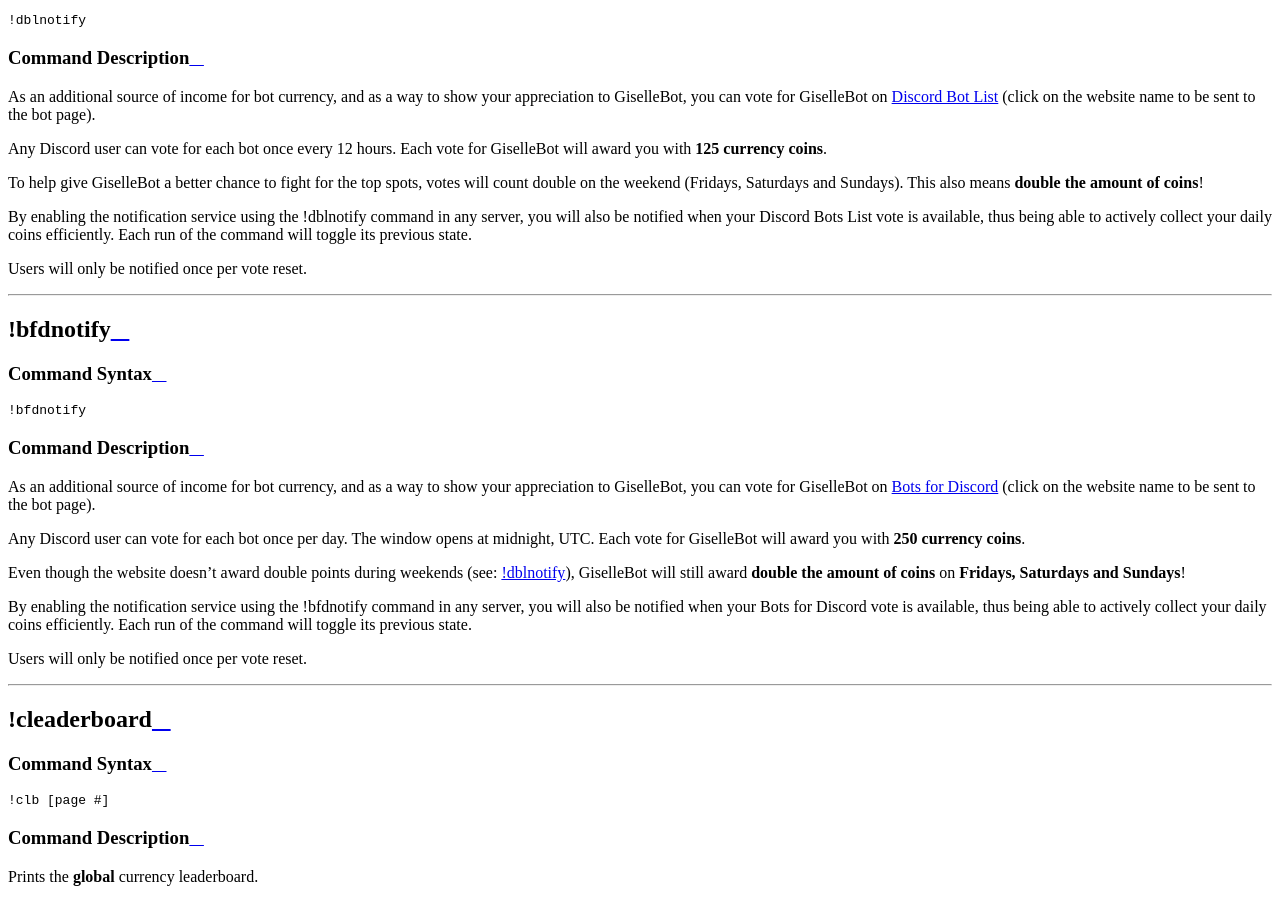
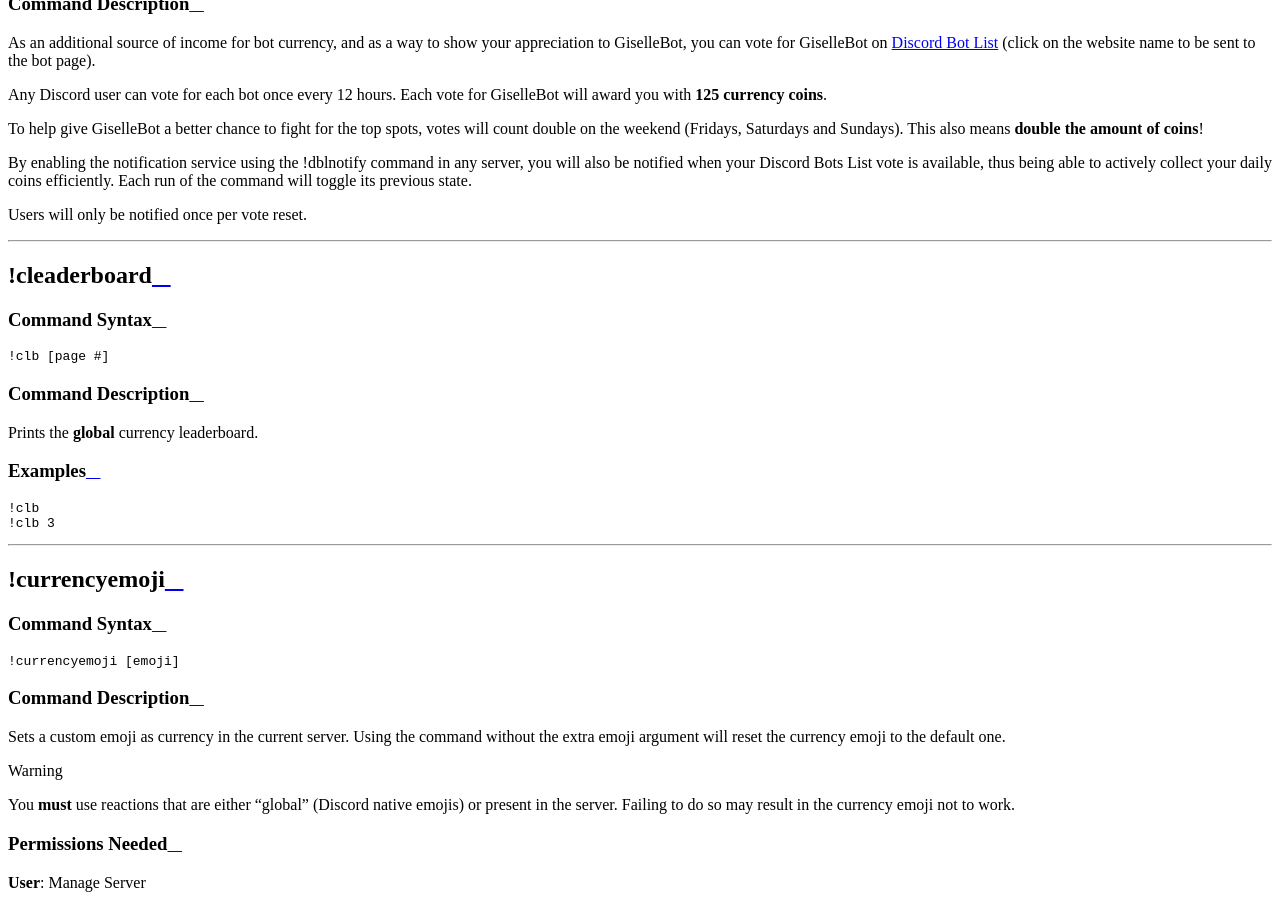
Before and after one commit to cycloptux/GiselleBot-Documentation, a Sphinx documentation site: the page built from docs/source/fun_and_games/currency.rst, in a window 1280 px wide and 900 px high, scrolled down 2888 px. Built offline with Sphinx 7.4.7 and the Read the Docs theme 2.0.0, drawn with Linux system fonts in a browser that asks for light colours; some of the changed text lies outside the part shown.

Commit message:
Removed references to the Bots for Discord website.

```diff
--- a/docs/source/fun_and_games/currency.rst
+++ b/docs/source/fun_and_games/currency.rst
@@ -73,31 +73,6 @@
 To help give |bot_name| a better chance to fight for the top spots, votes will count double on the weekend (Fridays, Saturdays and Sundays). This also means **double the amount of coins**!
 
 By enabling the notification service using the |bot_prefix|\ dblnotify command in any server, you will also be notified when your Discord Bots List vote is available, thus being able to actively collect your daily coins efficiently. Each run of the command will toggle its previous state.
-
-Users will only be notified once per vote reset.
-
-....
-
-.. _bfdnotify:
-
-|bot_prefix|\ bfdnotify
------------------------
-
-Command Syntax
-^^^^^^^^^^^^^^
-.. parsed-literal::
-
-    |bot_prefix|\ bfdnotify
-
-Command Description
-^^^^^^^^^^^^^^^^^^^
-As an additional source of income for bot currency, and as a way to show your appreciation to |bot_name|\ , you can vote for |bot_name| on `Bots for Discord <https://botsfordiscord.com/bot/356831787445387285>`_ (click on the website name to be sent to the bot page).
-
-Any Discord user can vote for each bot once per day. The window opens at midnight, UTC. Each vote for |bot_name| will award you with **250 currency coins**.
-
-Even though the website doesn't award double points during weekends (see: :ref:`dblnotify`), |bot_name| will still award **double the amount of coins** on **Fridays, Saturdays and Sundays**!
-
-By enabling the notification service using the |bot_prefix|\ bfdnotify command in any server, you will also be notified when your Bots for Discord vote is available, thus being able to actively collect your daily coins efficiently. Each run of the command will toggle its previous state.
 
 Users will only be notified once per vote reset.
 
--- a/docs/source/index.rst
+++ b/docs/source/index.rst
@@ -32,7 +32,6 @@
    * **Discord Bot List**: https://discordbots.org/bot/356831787445387285 (rewards included! Refer to :ref:`dblnotify`)
    * **Bots on Discord**: https://bots.ondiscord.xyz/bots/356831787445387285?vote
    * **Discord Bots**: https://discord.bots.gg/bots/356831787445387285
-   * **Bots for Discord**: https://botsfordiscord.com/bot/356831787445387285 (rewards included! Refer to :ref:`bfdnotify`)
 
 .. https://cookie-bar.eu/ cookieBAR - a free & easy solution to the EU cookie law.
    <script type="text/javascript" src="https://cdn.jsdelivr.net/npm/cookie-bar/cookiebar-latest.min.js?always=1"></script>
@@ -43,10 +42,6 @@
    &emsp;
    <a href="https://bots.ondiscord.xyz/bots/356831787445387285" >
    <img src="https://bots.ondiscord.xyz/bots/356831787445387285/embed" alt="GiselleBot" /></a></center>
-   <br />
-   <center><a href="https://botsfordiscord.com/bots/356831787445387285" >
-   <img src="https://botsfordiscord.com/api/bot/356831787445387285/widget" title="Visit GiselleBot listed on Bots for Discord!" alt="GiselleBot's Widget Failed to Load" /></a></center>
-
 
 ....
 
--- a/docs/source/utility/util.rst
+++ b/docs/source/utility/util.rst
@@ -158,14 +158,13 @@
 ^^^^^^^^^^^^^^^^^^^
 Prints the full list of bots that are present in the server.
 
-If the ``--detail`` additional parameter is used, the command will attempt scanning the top 4 most used bot listing websites to get info about the bot owner, and post a link to the found page.
+If the ``--detail`` additional parameter is used, the command will attempt scanning the top 3 most used bot listing websites to get info about the bot owner, and post a link to the found page.
 
 The command will scan:
 
  * **Top.gg / Discord Bot List**: https://top.gg/
  * **Bots on Discord**: https://bots.ondiscord.xyz/
  * **Discord Bots**: https://discord.bots.gg/
- * **Bots for Discord**: https://botsfordiscord.com/
 
 This additional scan is usually very slow (about ~5 seconds per bot).
 
```
